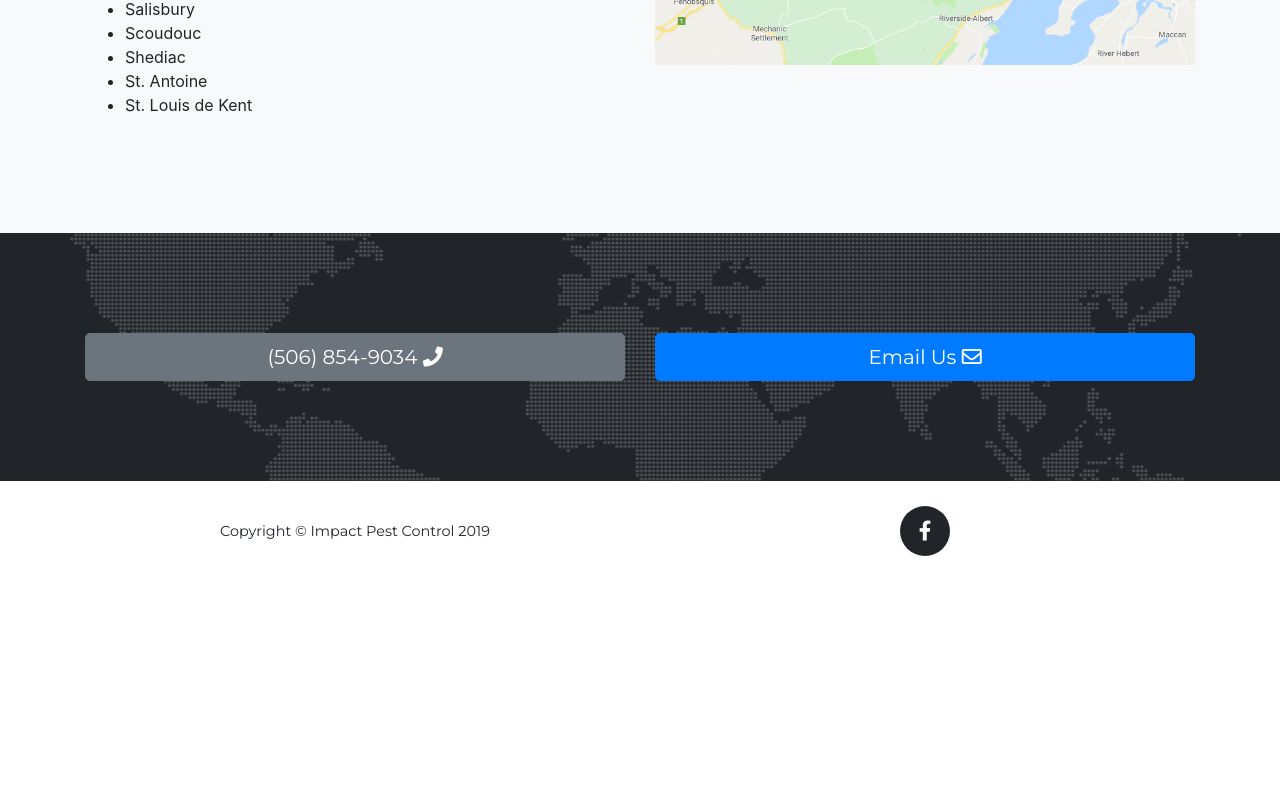
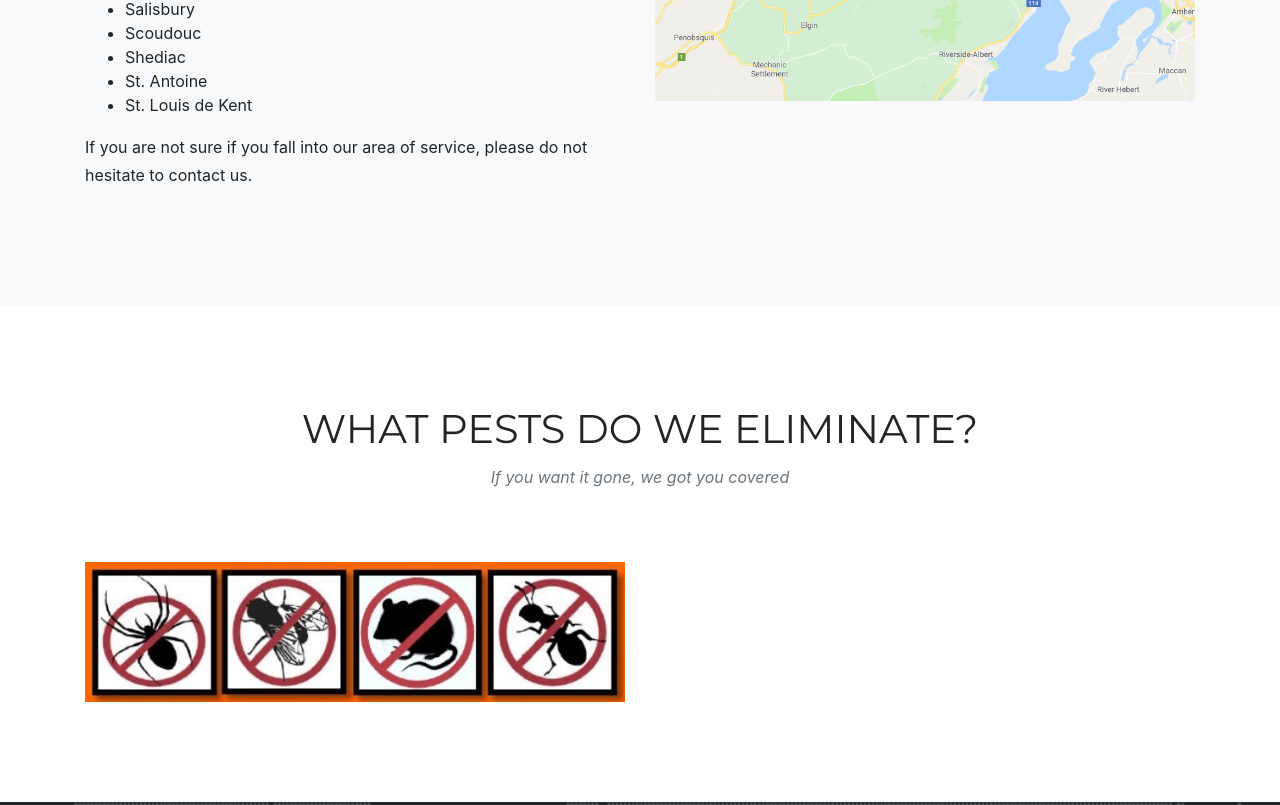
Before and after one commit to amellalalex/impact, a website with bundled scripts: page index.html in a window 1280 px wide. Shown: the part 2621-3426 px from the top of the page. Before the commit the page ends 3202 px from the top, so only its background shows below. Built offline with nearby package versions, Linux system fonts and the light colour scheme; a web font is replaced by a local one.

Commit message:
added pest info section

```diff
--- a/index.html
+++ b/index.html
@@ -204,6 +204,7 @@
           <p>Our service area includes the greater Moncton area as well as Kent, Westmorland, and Albert Counties </p>
 
           <p>Here is a complete list of areas where we provide service:</p>
+
           <ul>
             <li>Alma</li>
             <li>Aulac</li>
@@ -227,6 +228,8 @@
             <li>St. Antoine</li>
             <li>St. Louis de Kent</li>
           </ul>
+
+          <p>If you are not sure if you fall into our area of service, please do not hesitate to contact us.</p>
         </div>
 
         <div class="col-lg-6 text-center d-flex">
@@ -239,6 +242,29 @@
     </div>
   </section>
 
+  <section class="page-section" id="pest-info">
+
+    <div class="container">
+      <div class="row">
+        <div class="col-lg-12 text-center">
+          <h2 class="section-heading text-uppercase">What Pests Do We Eliminate?</h2>
+          <h3 class="section-subheading text-muted">If you want it gone, we got you covered</h3>
+        </div>
+      </div>
+
+      <div class="row">
+        <div class="col-lg-6 text-center d-flex">
+          <img class="about-logo mx-auto my-auto" style="width: 100%;" src="img/bugsbgone.jpg" alt="">
+        </div>
+        <div class="col-lg-6">
+
+        </div>
+      </div>
+
+    </div>
+
+
+  </section>
 
 
 
--- a/sam.txt
+++ b/sam.txt
@@ -9,3 +9,4 @@
 -added phone number
 -adjusted styling on navbar
 -added new contact section with links for call, email
+-added service area information
```
Also changed, not shown: img/bugsbgone.jpg (added).
